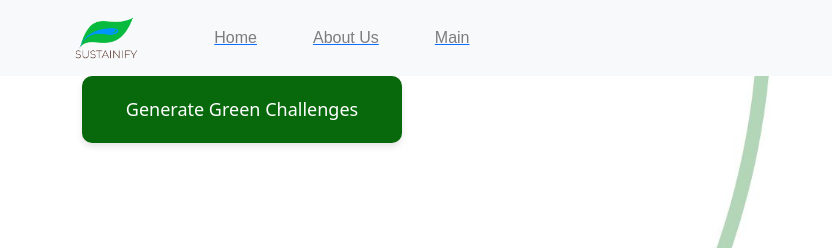
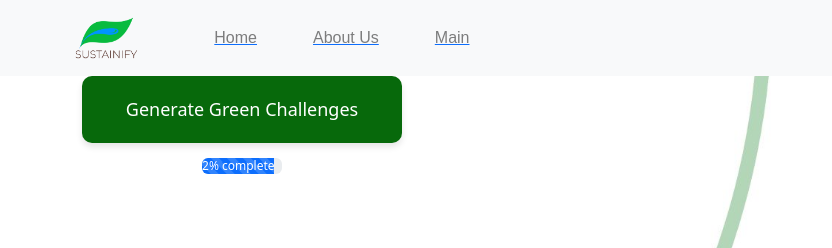
Before and after one commit to hyt152004/Sustainify, a React (Create React App) app: page /main in a window 1280 px wide. Shown: the top 248 px of the page, without its empty margins (0-832 px from the left). Built offline with nearby package versions, Linux system fonts and the light colour scheme.

Commit message:
added percentage bar

```diff
--- a/src/components/pages/Main.js
+++ b/src/components/pages/Main.js
@@ -1,6 +1,7 @@
 import React from "react";
 import { useState } from "react";
 import "./main.css";
+import { ProgressBar } from "react-bootstrap";
 
 function Main() {
   const [challengesButton, setChallengesButton] = useState(false);
@@ -97,6 +98,7 @@ function Main() {
           </button>
         ))}
       </div>
+      <ProgressBar now={90} label={`2% completed`} animated />
     </div>
   );
 }
```
Also changed, not shown: 1 other file (tests, documents, lock files or other folders).
